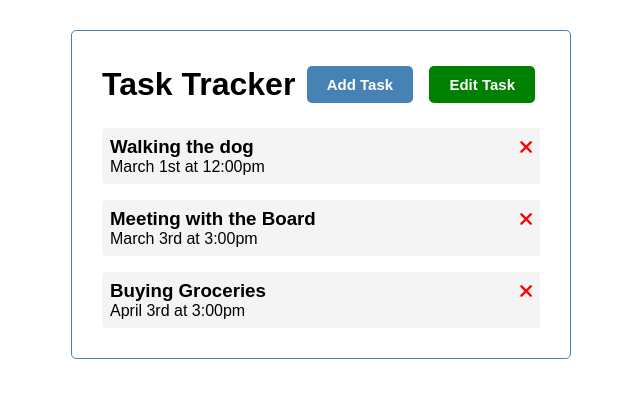
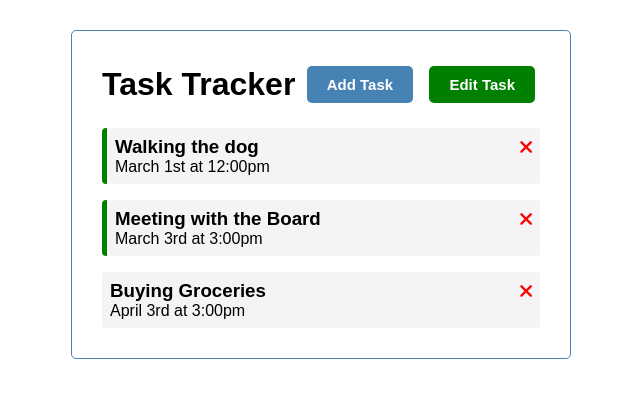
Before and after one commit to CaimeoAI/vuejscli, a Vue app: page / in a window 1280 px wide. Shown: the top 398 px of the page, without its empty margins (319-959 px from the left). Built offline with nearby package versions, Linux system fonts and the light colour scheme.

Commit message:
created ternary to add class for green border when task object reminder is true

```diff
--- a/src/components/Task.vue
+++ b/src/components/Task.vue
@@ -1,5 +1,5 @@
 <template>
-    <div class="task">
+    <div :class="[task.reminder ? 'reminder' : '', 'task']">
         <h3>
             {{task.text}}
             <i class="fas fa-times"></i>
@@ -25,8 +25,12 @@
         width :100%;
         background-color: #f4f4f4;
         border-radius: 4px;
+        cursor: pointer;
     }
 
+    .task.reminder {
+        border-left: 5px solid green;
+    }
     h3 {
         display: flex;
         align-items: center;
```
